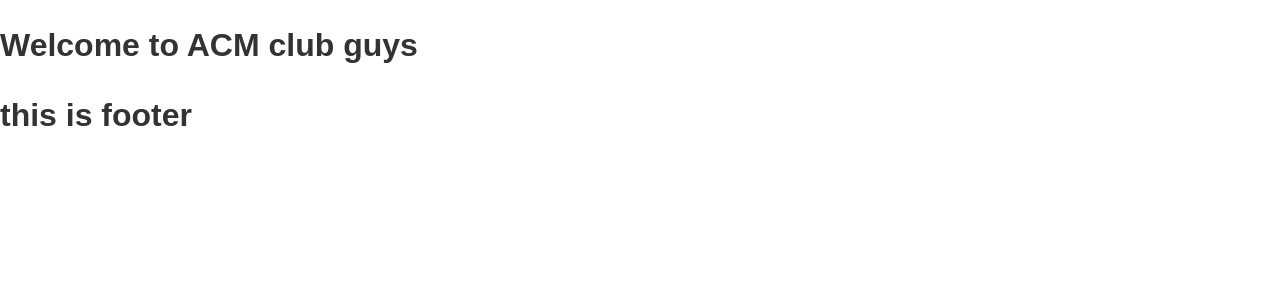
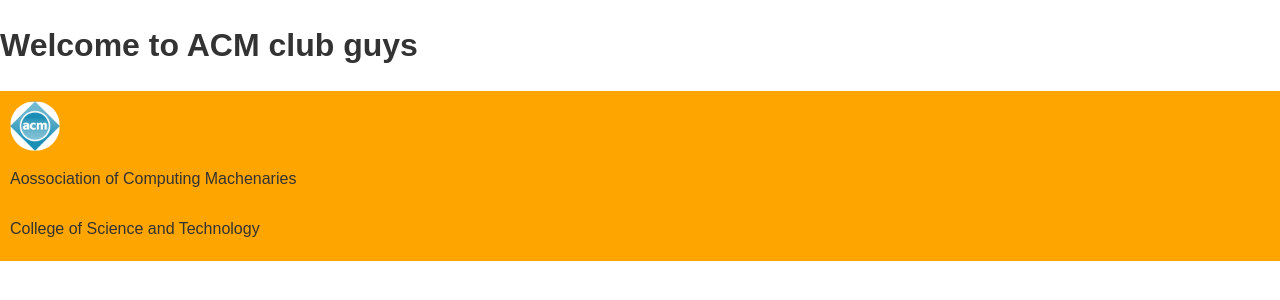
Before and after one commit to darkkingsoma/-acm-club-cst-amongus, a plain HTML site: page index.html in a window 1280 px wide. Drawn offline with Linux system fonts and the light colour scheme.

Commit message:
logo added in footer

```diff
--- a/index.html
+++ b/index.html
@@ -9,8 +9,16 @@
   <body>
     <h1>Welcome to ACM club guys</h1>
     <footer>
-      <div>
-        <h1>this is footer</h1>
+      <div class="footer-div">
+        <img
+          class="footer-logo"
+          src="logo.png"
+          alt="ACM logo"
+          width="50px"
+          height="50px"
+        />
+        <p>Aossociation of Computing Machenaries</p>
+        <p>College of Science and Technology</p>
       </div>
     </footer>
   </body>
--- a/style.css
+++ b/style.css
@@ -14,3 +14,15 @@
     margin-bottom: 10px;
 
 }
+.footer-div{
+    background-color: orange;
+    height: auto;
+    width: full;
+    display: flex;
+    flex-direction: column;
+    justify-content: center;
+    padding: 10px;
+}
+.footer-logo{
+    border-radius: 50%;
+}
```
Also changed, not shown: logo.png (added).
